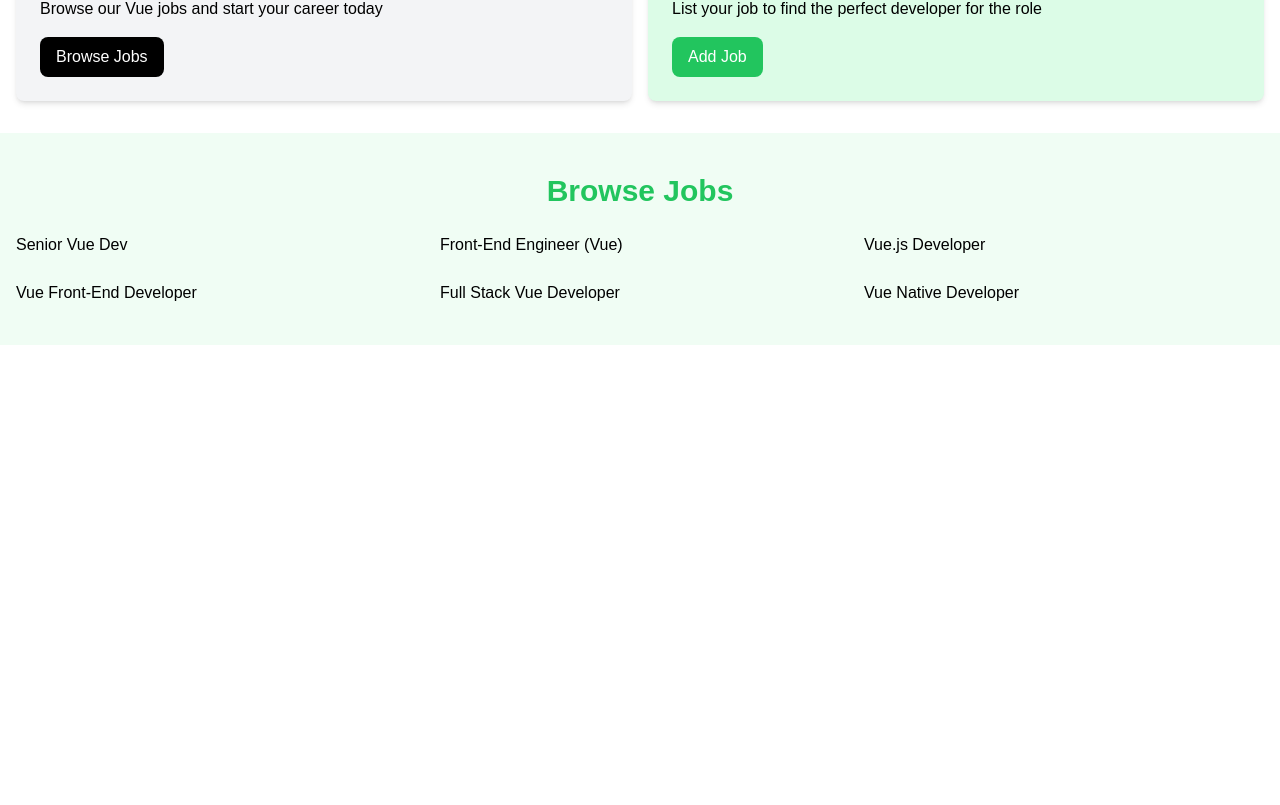
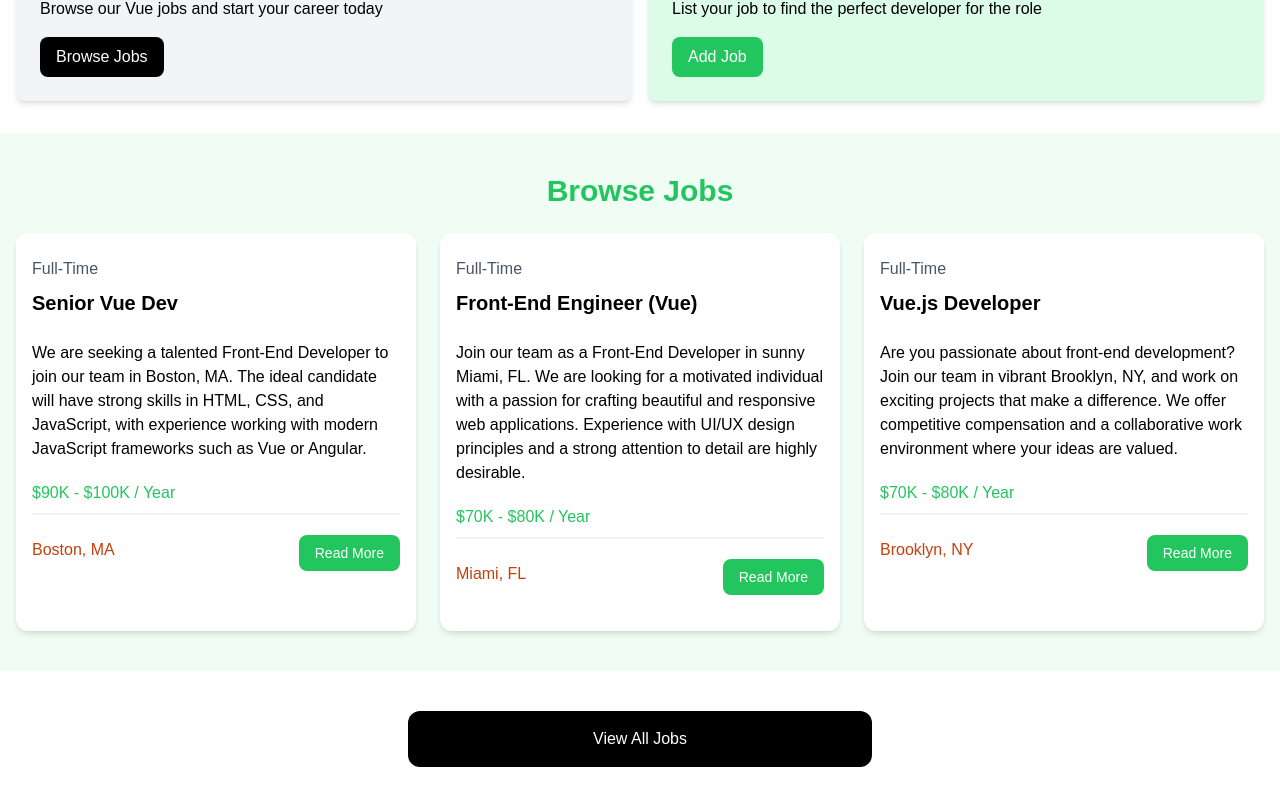
Before and after one commit to UlyanaFilkova/StudyVue, a Vue app: page / in a window 1280 px wide. Shown: the part 395-1200 px from the top of the page. Before the commit the page ends 800 px from the top, so only its background shows below. Built offline with nearby package versions, Linux system fonts and the light colour scheme.

Commit message:
add job listing

```diff
--- a/_theme_files/index.html
+++ b/_theme_files/index.html
@@ -210,7 +210,7 @@
 
     <section class="m-auto max-w-lg my-10 px-6">
       <a
-        href="jobs.html"
+        href="/jobs"
         class="block bg-black text-white text-center py-4 px-6 rounded-xl hover:bg-gray-700"
         >View All Jobs</a
       >
--- a/src/App.vue
+++ b/src/App.vue
@@ -9,5 +9,5 @@
   <Navbar />
   <Hero title="Find your dream job" subtitle="Never give up on your dreams" />
   <HomeCards />
-  <JobListings />
+  <JobListings :limit="3" :showButton="true" />
 </template>
--- /dev/null
+++ b/src/components/JobListing.vue
@@ -0,0 +1,38 @@
+<script setup>
+import { defineProps } from "vue";
+defineProps({
+  job: Object,
+});
+</script>
+
+<template>
+  <div class="bg-white rounded-xl shadow-md relative">
+    <div class="p-4">
+      <div class="mb-6">
+        <div class="text-gray-600 my-2">{{ job.type }}</div>
+        <h3 class="text-xl font-bold">{{ job.title }}</h3>
+      </div>
+
+      <div class="mb-5">
+        {{ job.description }}
+      </div>
+
+      <h3 class="text-green-500 mb-2">{{ job.salary }} / Year</h3>
+
+      <div class="border border-gray-100 mb-5"></div>
+
+      <div class="flex flex-col lg:flex-row justify-between mb-4">
+        <div class="text-orange-700 mb-3">
+          <i class="fa-solid fa-location-dot text-lg"></i>
+          {{ job.location }}
+        </div>
+        <a
+          :href="'/job/' + job.id"
+          class="h-[36px] bg-green-500 hover:bg-green-600 text-white px-4 py-2 rounded-lg text-center text-sm"
+        >
+          Read More
+        </a>
+      </div>
+    </div>
+  </div>
+</template>
--- a/src/components/JobListings.vue
+++ b/src/components/JobListings.vue
@@ -1,6 +1,15 @@
 <script setup>
 import jobData from "@/jobs.json";
 import { ref } from "vue";
+import jobListing from "./JobListing.vue";
+import { defineProps } from "vue";
+defineProps({
+  limit: Number,
+  showButton:{
+    type: Boolean,
+    default: false,
+  }
+});
 
 const jobs = ref(jobData);
 console.log(jobs.value);
@@ -13,10 +22,19 @@
         Browse Jobs
       </h2>
       <div class="grid grid-cols-1 md:grid-cols-3 gap-6">
-        <div v-for="job in jobs" :key="job.id">
-          {{ job.title }}
-        </div>
+        <jobListing
+          v-for="job in jobs.slice(0, limit || jobs.length)"
+          :key="job.id"
+          :job="job"
+        />
       </div>
     </div>
   </section>
+  <section v-if="showButton" class="m-auto max-w-lg my-10 px-6">
+    <a
+      href="jobs.html"
+      class="block bg-black text-white text-center py-4 px-6 rounded-xl hover:bg-gray-700"
+      >View All Jobs</a
+    >
+  </section>
 </template>
```
